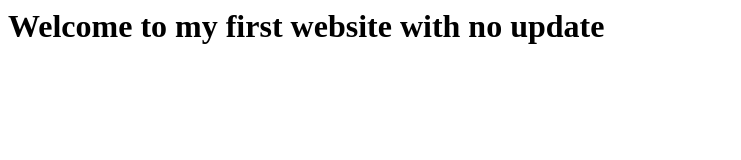
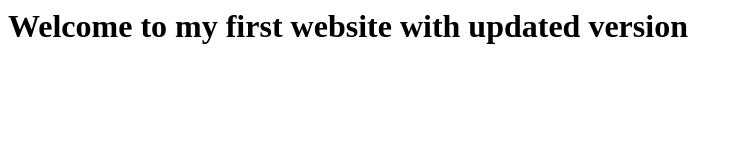
Before and after one commit to RamCse05/pipeline, a plain HTML site: page index.html in a window 1280 px wide. Shown: the whole page, without its empty margins (0-741 px from the left). Drawn offline with Linux system fonts and the light colour scheme.

Commit message:
Update index.html

```diff
--- a/index.html
+++ b/index.html
@@ -3,6 +3,6 @@
 <title>My Website</title>
 </head>
 <body>
-<h1>Welcome to my first website with no update</h1>
+<h1>Welcome to my first website with updated version</h1>
 </body>
 </html>
```
